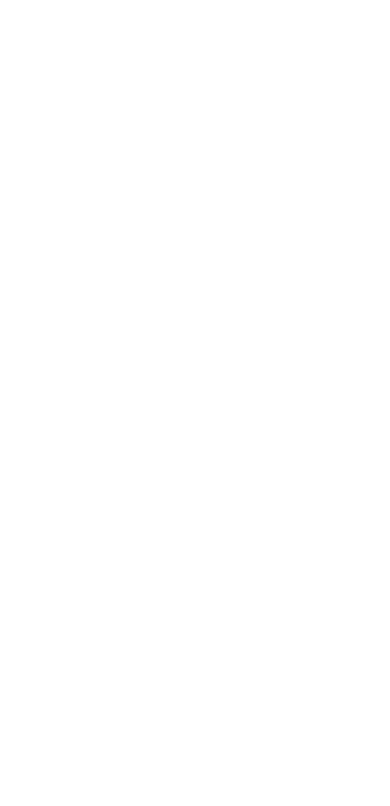
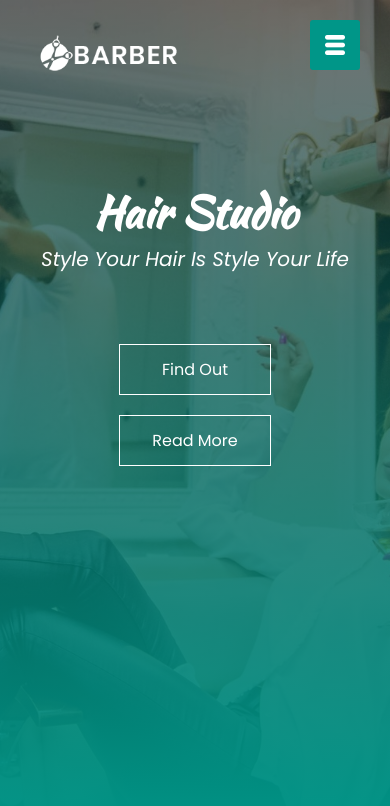
Before and after one commit to mahmudibna1027/Barber-Shop, a plain HTML site: page index.html in a window 390 px wide. Drawn offline with Linux system fonts and the light colour scheme.

Commit message:
header section commit

```diff
--- a/index.html
+++ b/index.html
@@ -3,11 +3,69 @@
 <head>
     <meta charset="UTF-8">
     <meta name="viewport" content="width=device-width, initial-scale=1.0">
-    <title>Salon Style</title>
+    <title>Barber Shop Website Design - Easy Tutorials</title>
     <link rel="stylesheet" href="style.css">
     <link rel="stylesheet" href="responsive.css">
+    <link rel="preconnect" href="https://fonts.googleapis.com">
+<link rel="preconnect" href="https://fonts.gstatic.com" crossorigin>
+<link href="https://fonts.googleapis.com/css2?family=Kaushan+Script&display=swap" rel="stylesheet">
+<link rel="preconnect" href="https://fonts.googleapis.com">
+<link rel="preconnect" href="https://fonts.gstatic.com" crossorigin>
+<link href="https://fonts.googleapis.com/css2?family=Kaushan+Script&family=Poppins:ital,wght@0,100;0,200;0,300;0,400;0,500;0,600;0,700;0,800;0,900;1,100;1,200;1,300;1,400;1,500;1,600;1,700;1,800;1,900&display=swap" rel="stylesheet">
 </head>
 <body>
+    <section id="banner">
+        <img src="images/logo.png" class="logo">
+        <div class="banner-text">
+            <h1>Hair Studio</h1>
+            <p>Style Your Hair Is Style Your Life</p>
+            <div class="banner-btn">
+                <a href="#"><span></span>Find Out</a>
+                <a href="#"><span></span>Read More</a>
+            </div>
+        </div>
+    </section>
+
+<div id="sideNav">
+    <nav>
+        <ul>
+            <li><a href="">HOME</a></li>
+            <li><a href="">FEATURES</a></li>
+            <li><a href="">SERVICES</a></li>
+            <li><a href="">TESTIMONIALS</a></li>
+            <li><a href="">MEET US</a></li>
+        </ul>
+    </nav>
+</div>
+<div id="menuBtn">
+    <img src="images/menu.png" id="menu">
+</div>
+
+
+
+
+
+
+<script>
+
+var menuBtn = document.getElementById("menuBtn")
+var sideNav = document.getElementById("sideNav")
+var menu = document.getElementById("menu")
+
+sideNav.style.right = "-250px";
+
+menuBtn.onclick = function(){
+   if(sideNav.style.right == "-250px") {
+    sideNav.style.right = "0";
+    menu.src = "images/close.png";
+   }
+else{
+    sideNav.style.right = "-250px";
+    menu.src = "images/menu.png";
+}
+}
+
+</script>
 
 </body>
 </html>
--- a/responsive.css
+++ b/responsive.css
@@ -0,0 +1,10 @@
+@media screen and (max-width:770px){
+    .banner-text h1{
+        font-size: 44px;
+    }
+    .banner-btn a{
+         display: block;
+         margin: 20px auto;
+    }
+
+}
--- a/style.css
+++ b/style.css
@@ -0,0 +1,99 @@
+*{
+    margin: 0;
+    padding: 0;
+    font-family: "Poppins", sans-serif;
+}
+
+/*-------- banner ---------*/
+
+#banner{
+    background:linear-gradient(rgba(0,0,0,0.5),#009688),url(images/banner.jpg) ;
+    background-size: cover;
+    background-position: center;
+    height: 100vh;
+}
+.logo{
+   width: 140px;
+   position: absolute;
+   top: 4%;
+   left: 10%;
+}
+.banner-text{
+    text-align: center;
+    color: #fff;
+    padding-top: 180px;
+}
+.banner-text h1{
+    font-size: 130px;
+    font-family: "Kaushan Script", cursive;
+}
+.banner-text p{
+    font-size: 20px;
+    font-style: italic;
+}
+.banner-btn{
+   margin: 70px auto 0;
+}
+.banner-btn a{
+  width: 150px;
+  text-decoration: none;
+  display: inline-block;
+  margin: 0 10px;
+  padding: 12px 0;
+  color:#fff ;
+  border: 0.5px solid #FFF;
+  position: relative;
+  z-index: 1;
+  transition: color 0.5s;
+}
+.banner-btn a span{
+width: 0;
+height: 100%;
+position: absolute;
+top: 0;
+left: 0;
+background: #FFF;
+z-index: -1;
+transition: 0.5s;
+}
+.banner-btn a:hover span{
+width: 100%;
+}
+.banner-btn a:hover{
+    color: #000;
+}
+
+#sideNav{
+    width: 250px;
+    height: 100vh;
+    position: fixed;
+    right: -250px;
+    top: 0;
+    background: #009688;
+    z-index: 2;
+    transition: 0.5s;
+}
+nav ul li{
+    list-style: none;
+    margin: 50px 20px;
+}
+nav ul li a{
+    text-decoration: none;
+    color: #FFF;
+}
+#menuBtn{
+    width: 50px;
+    height: 50px;
+    background: #009688;
+    position: fixed;
+    text-align: center;
+    right: 30px;
+    top: 20px;
+    border-radius: 3px;
+    z-index: 3;
+    cursor: pointer;
+}
+#menuBtn img{
+    width: 20px;
+    margin-top: 15px;
+}
```
